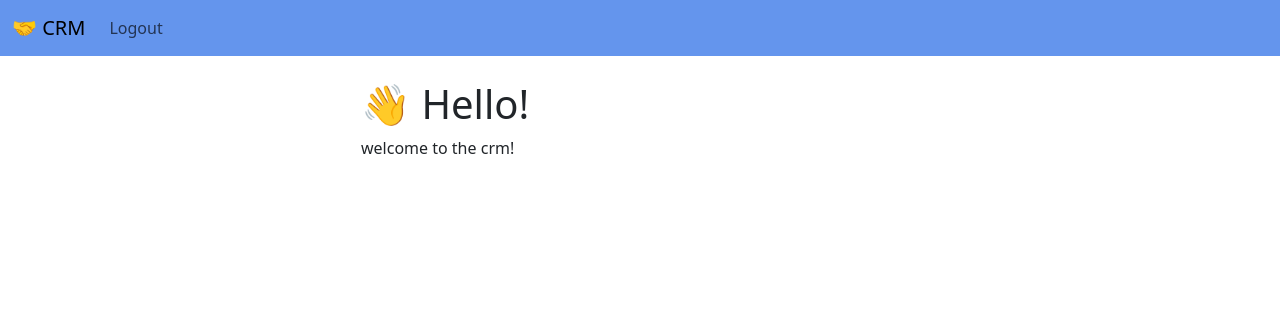
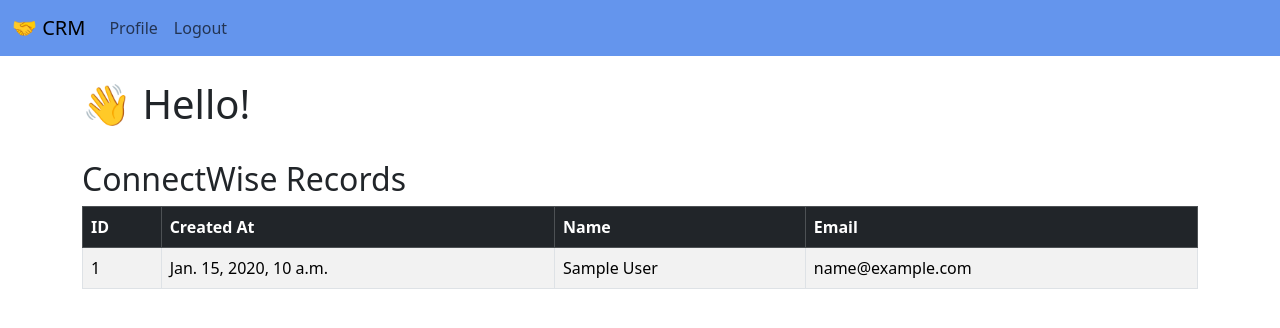
Before and after one commit to jdejesusfermin/crm_website, a Django app: page / in a window 1280 px wide. Shown: the top 328 px of the page. Run offline with Django 4.2, Linux system fonts and the light colour scheme; a user stored in the database is signed in; tables that the repository leaves empty hold one stand-in row (values such as "Sample post").

Commit message:
Add files via upload

```diff
--- a/crm/crm/urls.py
+++ b/crm/crm/urls.py
@@ -20,4 +20,5 @@ from django.urls import path, include
 urlpatterns = [
     path('admin/', admin.site.urls),
     path('', include('website.urls'))
+
 ]
--- a/crm/website/admin.py
+++ b/crm/website/admin.py
@@ -1,3 +1,6 @@
 from django.contrib import admin
+# from .models import Record
+
+# admin.site.register(Record)
 
 # Register your models here.
--- a/crm/website/models.py
+++ b/crm/website/models.py
@@ -1,3 +1,16 @@
 from django.db import models
 
 # Create your models here.
+class Record(models.Model):
+    created_at = models.DateTimeField(auto_now_add=True)
+    first_name = models.CharField(max_length=50)
+    last_name = models.CharField(max_length=50)
+    email = models.CharField(max_length=50)
+    phone = models.CharField(max_length=50)
+    address = models.CharField(max_length=100)
+    city = models.CharField(max_length=50)
+    state = models.CharField(max_length=50)
+    zipcode = models.CharField(max_length=10)
+
+    def __str__(self):
+        return(f"{self.first_name} {self.last_name}")
--- a/crm/website/templates/home.html
+++ b/crm/website/templates/home.html
@@ -1,24 +1,34 @@
 {% extends 'base.html' %}
 
 {% block content %}
-<div class="col-md-6 offset-md-3">
+    <!-- <div class="col-md-6 offset-sm-3"> -->
+    <div>
     {% if user.is_authenticated %}
         <h1>👋 Hello!</h1>
-        <p>welcome to the crm!</p>
+        <br>
+        <h2>ConnectWise Records</h2>
+        <table class="table table-striped table-hover table-bordered">
+            <thead class="table-dark">
+              <tr>
+                <th scope="col">ID</th>
+                <th scope="col">Created At</th>
+                <th scope="col">Name</th>
+                <th scope="col">Email</th>
+              </tr>
+            </thead>
+            <tbody>
+              {% for record in records %}
+                <tr>
+                  <td>{{ record.id }}</td>
+                  <td>{{ record.created_at }}</td>
+                  <td>{{ record.first_name }} {{ record.last_name }}</td>
+                  <td>{{ record.email }}</td>
+                </tr>
+              {% endfor %}
+            </tbody>
+        </table>
     {% else %}
-    <h1>Login</h1>
-    <form action="{% url 'home' %}" method="post">
-        {% csrf_token %}
-        <div class="mb-3">
-            <!-- <label for="first_name">Name</label> -->
-            <input type="text" class="form-control" name="username" placeholder="Username" required>
-        </div>
-        <div class="mb-3">
-            <!-- <label for="password">Password</label> -->
-            <input type="password" class="form-control" name="password" placeholder="Password" required>
-        </div>
-        <button type="submit" class="btn btn-primary">Submit</button>
-    </form>
+        <p>You must be logged in to view this content.</p>
     {% endif %}
-</div>
-{% endblock %}
+    </div>
+{% endblock content %}
--- a/crm/website/templates/navbar.html
+++ b/crm/website/templates/navbar.html
@@ -1,5 +1,3 @@
-
-
 <nav class="navbar navbar-expand-lg" style="background-color: cornflowerblue;">
     <div class="container-fluid">
         <a class="navbar-brand" href="{% url 'home' %}">🤝 CRM</a>
@@ -8,8 +6,10 @@
         </button>
         <div class="collapse navbar-collapse" id="navbarSupportedContent">
             <ul class="navbar-nav me-auto mb-2 mb-lg-0">
-
                 {% if user.is_authenticated %}
+                <li class="nav-item">
+                    <a class="nav-link" href="{% url 'profile' %}">Profile</a>
+                </li>
                 <li class="nav-item">
                     <a class="nav-link" href="{% url 'logout' %}">Logout</a>
                 </li>
@@ -18,7 +18,7 @@
                     <a class="nav-link" href="{% url 'register' %}">Register</a>
                 </li>
                 <li class="nav-item">
-            <a class="nav-link" href="{% url 'home' %}">Login</a>
+                    <a class="nav-link" href="{% url 'login' %}">Login</a>
                 </li>
                 {% endif %}
             </ul>
--- a/crm/website/urls.py
+++ b/crm/website/urls.py
@@ -3,7 +3,9 @@ from . import views
 
 urlpatterns = [
     path('', views.home, name='home'),
-    # path('login/', views.login_user, name='login')
+    path('login/', views.login_user, name='login'),
     path('logout/', views.logout_user, name='logout'),
-    path('register/', views.register_user, name='register')
+    path('register/', views.register_user, name='register'),
+    path('profile/', views.profile, name='profile'),
+    path('record/<int:pk>/', views.customer_record, name='record'),
 ]
--- a/crm/website/views.py
+++ b/crm/website/views.py
@@ -1,9 +1,13 @@
-from django.shortcuts import render, redirect
+from django.shortcuts import render, redirect, get_object_or_404
 from django.contrib.auth import authenticate, login, logout
 from django.contrib import messages
-from .forms import SignUpForm
+from django.contrib.auth.decorators import login_required
+from .forms import SignUpForm, AddRecordForm
+from .models import Record
 
 def home(request):
+    records = Record.objects.all()
+
     if request.method == 'POST':
         username = request.POST['username']
         password = request.POST['password']
@@ -14,10 +18,25 @@ def home(request):
             messages.success(request, "You're now logged in!")
             return redirect('home')
         else:
-            messages.success(request, "Please try again")
+            messages.error(request, "Invalid username or password. Please try again.")
             return redirect('home')
     else:
-        return render(request, 'home.html', {})
+        return render(request, 'home.html', {"records": records})
+
+def login_user(request):
+    if request.method == 'POST':
+        username = request.POST['username']
+        password = request.POST['password']
+        user = authenticate(request, username=username, password=password)
+        if user is not None:
+            login(request, user)
+            messages.success(request, "You're now logged in!")
+            return redirect('home')
+        else:
+            messages.error(request, "Invalid username or password. Please try again.")
+            return redirect('login')
+    else:
+        return render(request, 'login.html')
 
 def logout_user(request):
     logout(request)
@@ -33,3 +52,28 @@ def register_user(request):
             messages.success(request, "Registration successful!")
             return redirect('home')
     return render(request, 'register.html', {"form": form})
+
+def customer_record(request, pk):
+    if request.user.is_authenticated:
+        customer_record = Record.objects.get(id=pk)
+        return render(request, 'record.html', {'customer_record': customer_record})
+    else:
+        messages.success(request, "You must be logged in to view the page")
+        return redirect('home')
+
+def update_record(request, pk):
+    if request.user.is_authenticated:
+        current_record = Record.objects.get(id=pk)
+        form = AddRecordForm(request.POST or None, instance=current_record)
+        if form.is_valid():
+            form.save()
+            messages.success(request, "Record updated successfully")
+            return redirect('home')
+        return render(request, 'update_record.html', {'form': form, 'current_record': current_record})
+    else:
+        messages.success(request, "You must be logged in to update records")
+        return redirect('home')
+
+@login_required
+def profile(request):
+    return render(request, 'profile.html')
```
Also changed, not shown: crm/website/forms.py (+10 -0 lines), crm/website/templates/add_record.html (added, +21 -0 lines), crm/website/templates/login.html (added, +19 -0 lines), crm/website/templates/profile.html (added, +9 -0 lines), crm/website/templates/record.html (added, +13 -0 lines), crm/website/templates/update_record.html (added, +21 -0 lines), crm/website/migrations/0001_initial.py (added). Lines whose indentation alone changed are shown as unchanged.
